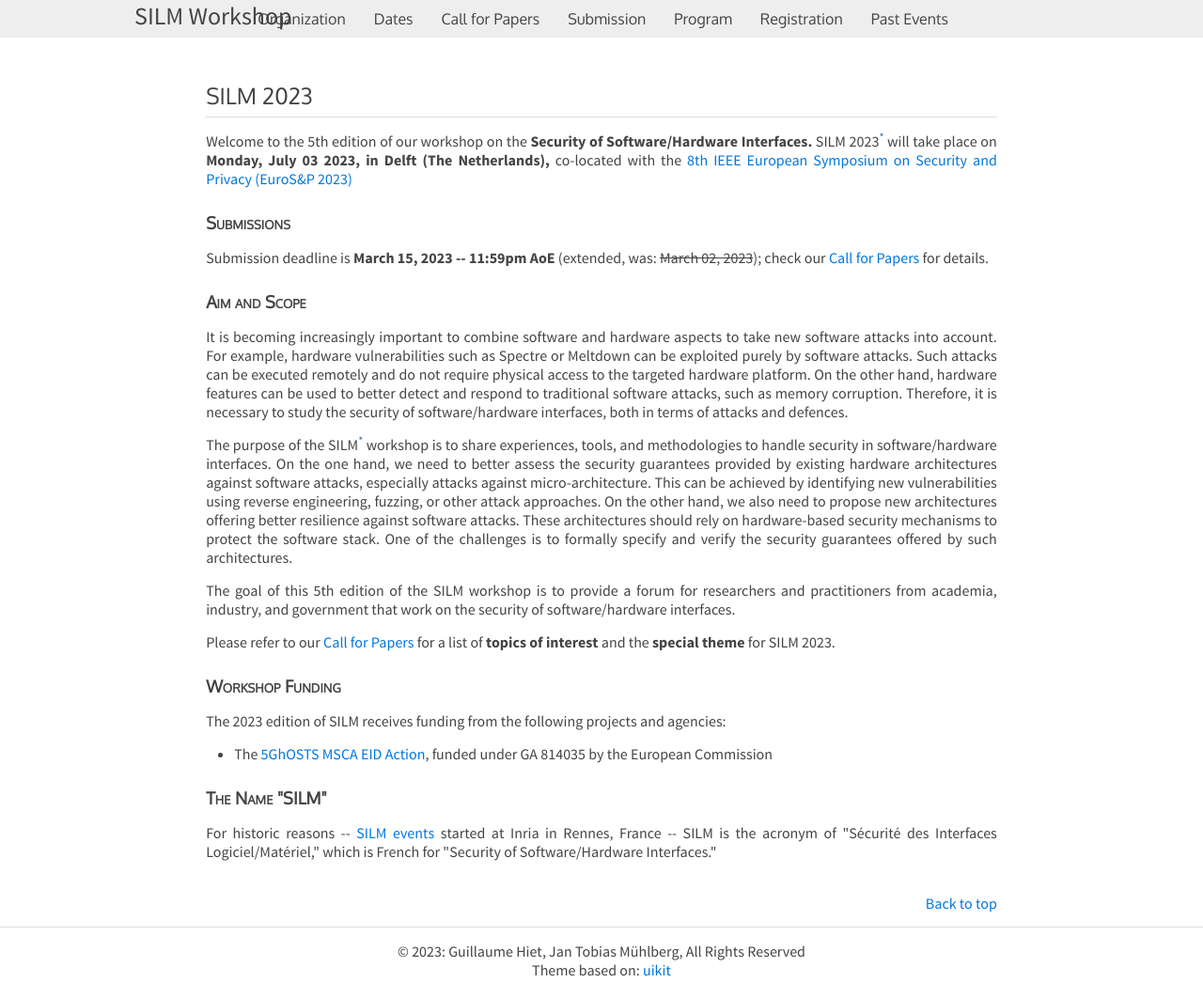
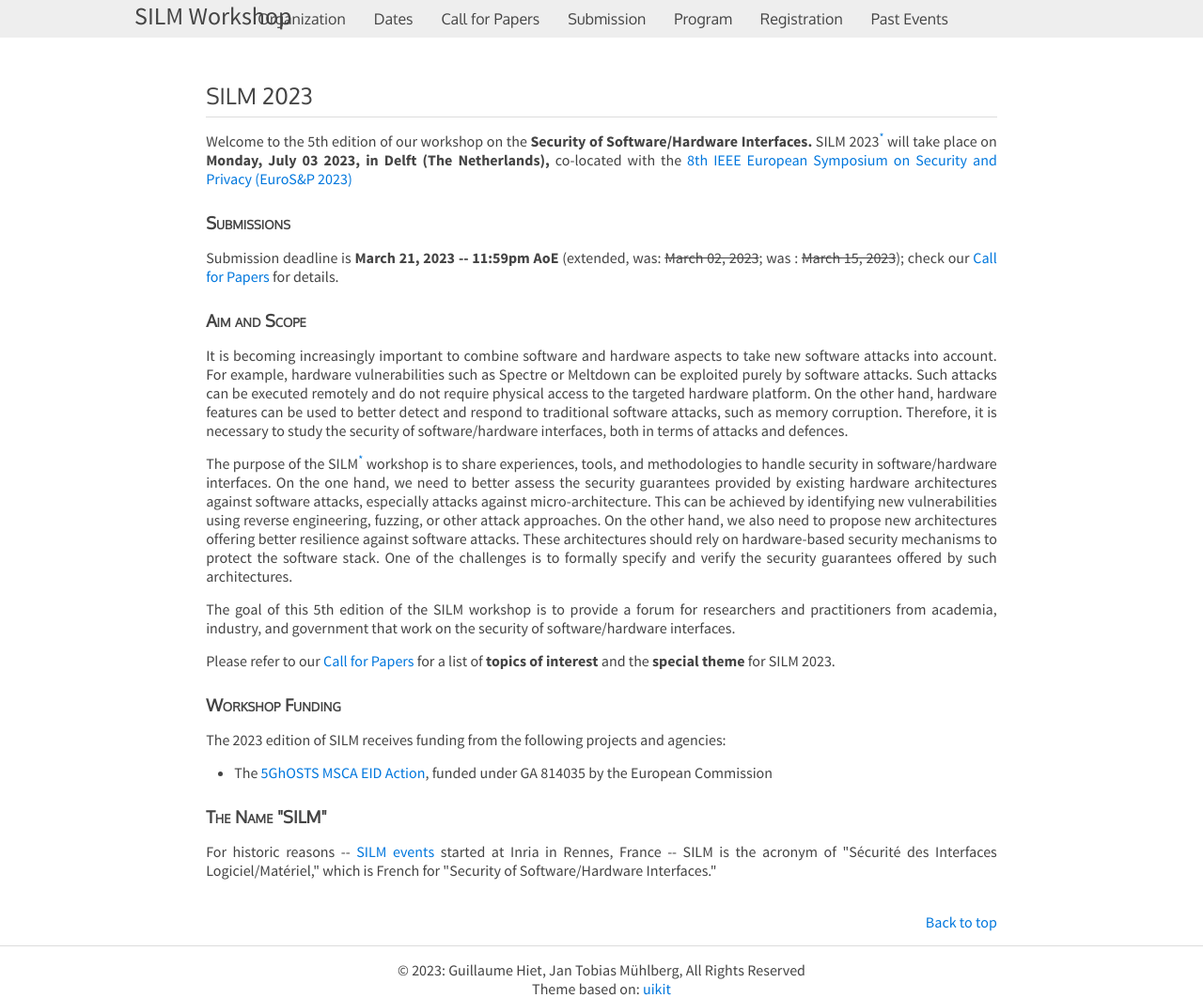
Before and after one commit to silm-workshop/silm-workshop.github.io, a Jekyll site: the page built from index.html, in a window 1280 px wide. Shown: the whole page at 94% size. Built offline with Jekyll 4.4.1, drawn with Linux system fonts in a browser that asks for light colours.

Commit message:
final extension

```diff
--- a/dates.html
+++ b/dates.html
@@ -8,7 +8,8 @@ layout: default
 <tbody>
 <tr>
 <td>Paper submission deadline:</td>
-<td><strong>March 15, 2023 – 11:59pm AoE</strong> (extended, was: <s>March 02, 2023</s>)<td/>
+<td><strong>March 21, 2023 – 11:59pm AoE</strong> (extended, was: <s>March
+02, 2023</s>; was: <s>March 15, 2023</s>)<td/>
 </tr>
 <tr>
 <td>Notification:</td>
--- a/index.html
+++ b/index.html
@@ -13,7 +13,8 @@ Symposium on Security and Privacy (EuroS&amp;P 2023)</a></p>
 
 <h3>Submissions</h3>
 
-<p>Submission deadline is <b>March 15, 2023 -- 11:59pm AoE</b> (extended, was: <s>March 02, 2023</s>); check
+<p>Submission deadline is <b>March 21, 2023 -- 11:59pm AoE</b> (extended,
+was: <s>March 02, 2023</s>; was : <s>March 15, 2023</s>); check
 our <a href="https://silm-workshop.github.io/cfp">Call for Papers</a> for
 details.</p>
 
```
